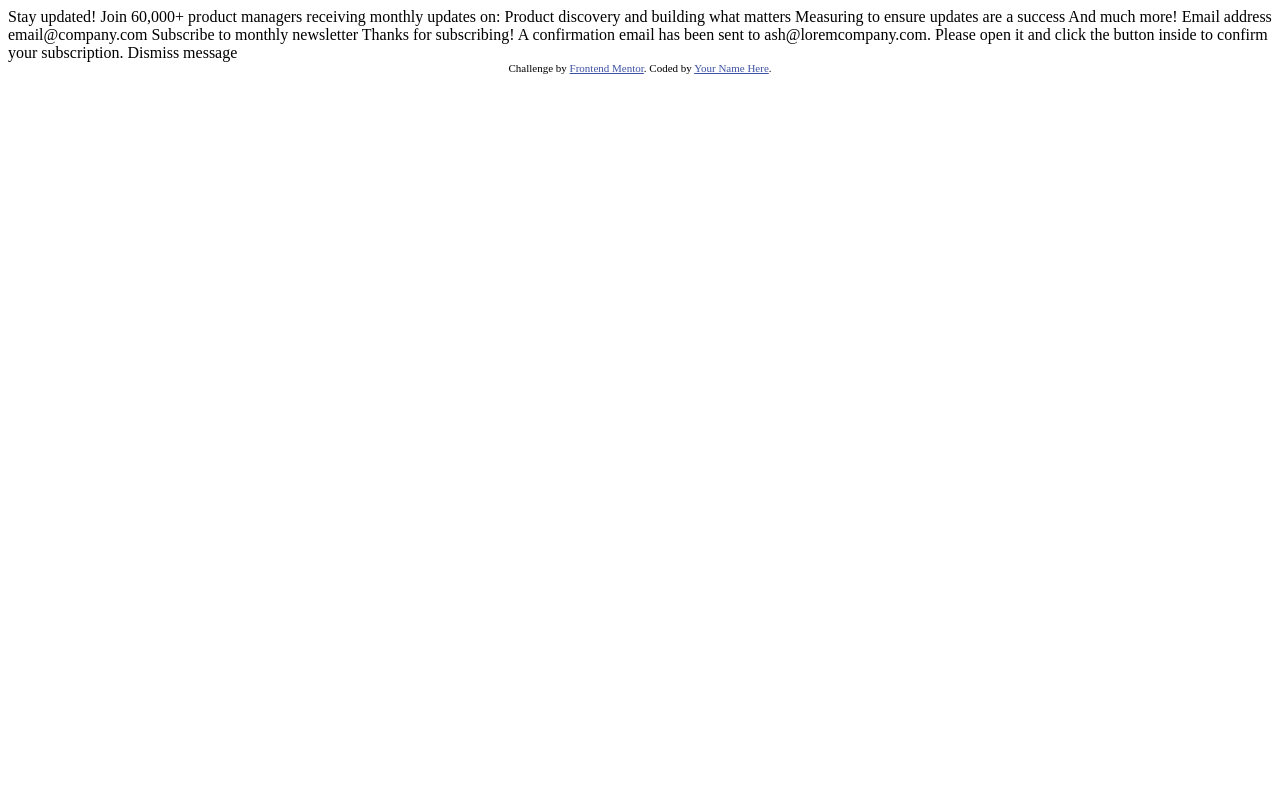
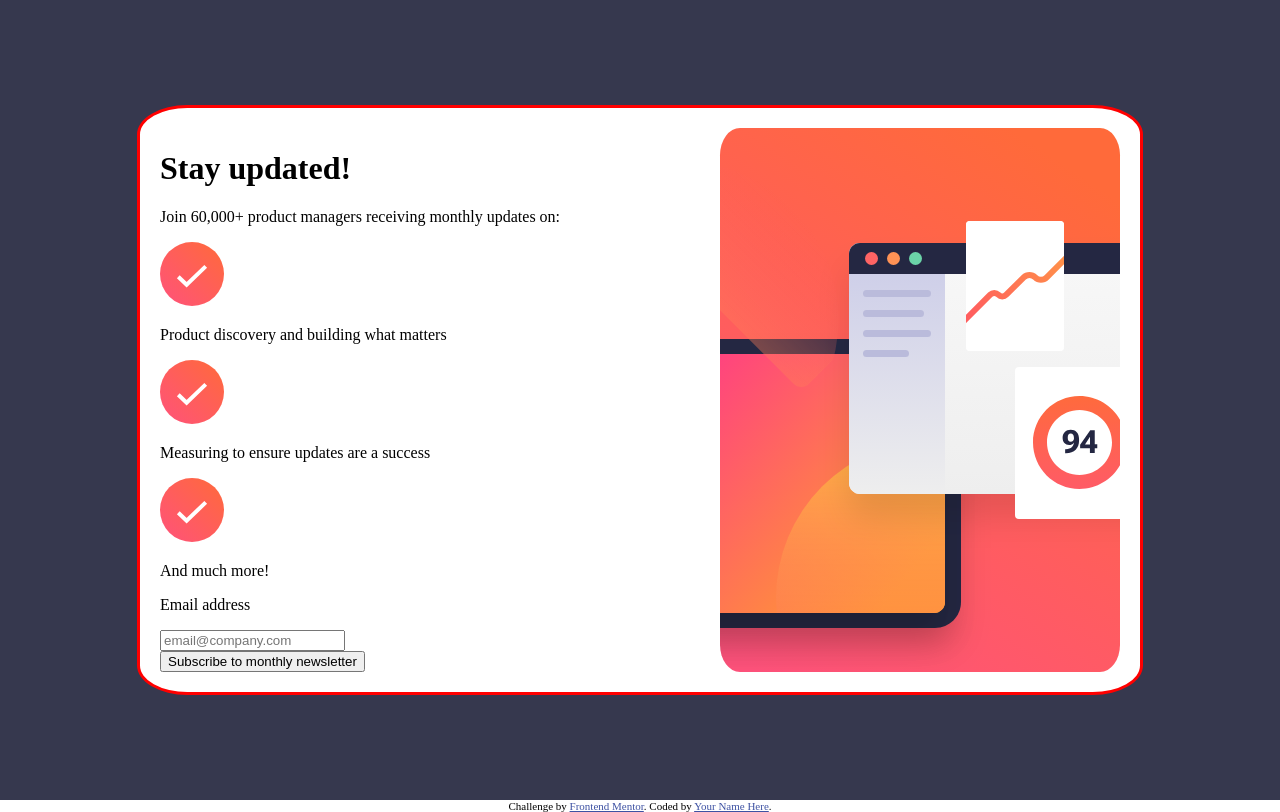
Before and after one commit to DamSze/FrontEndPracitce, a plain HTML site: page newsletter-sign-up-with-success-message/index.html in a window 1280 px wide. Drawn offline with Linux system fonts and the light colour scheme.

Commit message:
basic template

```diff
--- a/newsletter-sign-up-with-success-message/index.html
+++ b/newsletter-sign-up-with-success-message/index.html
@@ -7,6 +7,7 @@
   <link rel="icon" type="image/png" sizes="32x32" href="./assets/images/favicon-32x32.png">
 
   <title>Frontend Mentor | Newsletter sign-up form with success message</title>
+  <link rel="stylesheet" href="styles.css">
 
   <!-- Feel free to remove these styles or customise in your own stylesheet 👍 -->
   <style>
@@ -17,30 +18,45 @@
 <body>
 
   <!-- Sign-up form start -->
-
-  Stay updated!
-
-  Join 60,000+ product managers receiving monthly updates on:
-
-  Product discovery and building what matters
-  Measuring to ensure updates are a success
-  And much more!
-
-  Email address
-  email@company.com
-
-  Subscribe to monthly newsletter
+  <div class="main-container">
+    <div class="grid-container">
+      <div class="side-content">
+        <h1 class="main-header">  Stay updated!</h1>
+        <p class="description">  Join 60,000+ product managers receiving monthly updates on:</p>
+        <div class="features">
+          <div class="feature-1">
+            <img src="./assets/images/icon-success.svg">
+            <p>Product discovery and building what matters</p>
+          </div>
+          <div class="feature-2">
+            <img src="./assets/images/icon-success.svg">
+            <p>Measuring to ensure updates are a success</p>
+          </div>
+          <div class="feature-3">
+            <img src="./assets/images/icon-success.svg">
+            <p>And much more!</p>
+          </div>
+        </div>
+        <div class="email-input">
+          <p>  Email address</p>
+          <input type="email" placeholder="email@company.com">
+        </div>
+        <button>Subscribe to monthly newsletter</button>
+      </div>
+      <div class="side-img"></div>
+    </div>
+  </div>
 
   <!-- Sign-up form end -->
 
   <!-- Success message start -->
 
-  Thanks for subscribing!
+  <!-- Thanks for subscribing!
 
   A confirmation email has been sent to ash@loremcompany.com.
   Please open it and click the button inside to confirm your subscription.
 
-  Dismiss message
+  Dismiss message -->
 
   <!-- Success message end -->
 
--- /dev/null
+++ b/newsletter-sign-up-with-success-message/styles.css
@@ -0,0 +1,30 @@
+body,html{
+    width: 100%;
+    height: 100%;
+    margin: 0;
+    padding: 0;
+}
+
+.main-container{
+    background-color: hsl(235, 18%, 26%);
+    width: 100%;
+    height: 100%;
+    display: flex;
+}
+
+.grid-container{
+    border: solid red;
+    width: 60rem;
+    margin: auto;
+    border-radius: 5%;
+    display: grid;
+    grid-template-columns: 1.4fr 1fr;
+    padding:20px;
+    background-color: hsl(0, 0%, 100%);
+}
+
+.side-img{
+    background-image: url("./assets/images/illustration-sign-up-desktop.svg");
+    background-repeat: no-repeat;
+    border-radius: 5%;
+}
```
